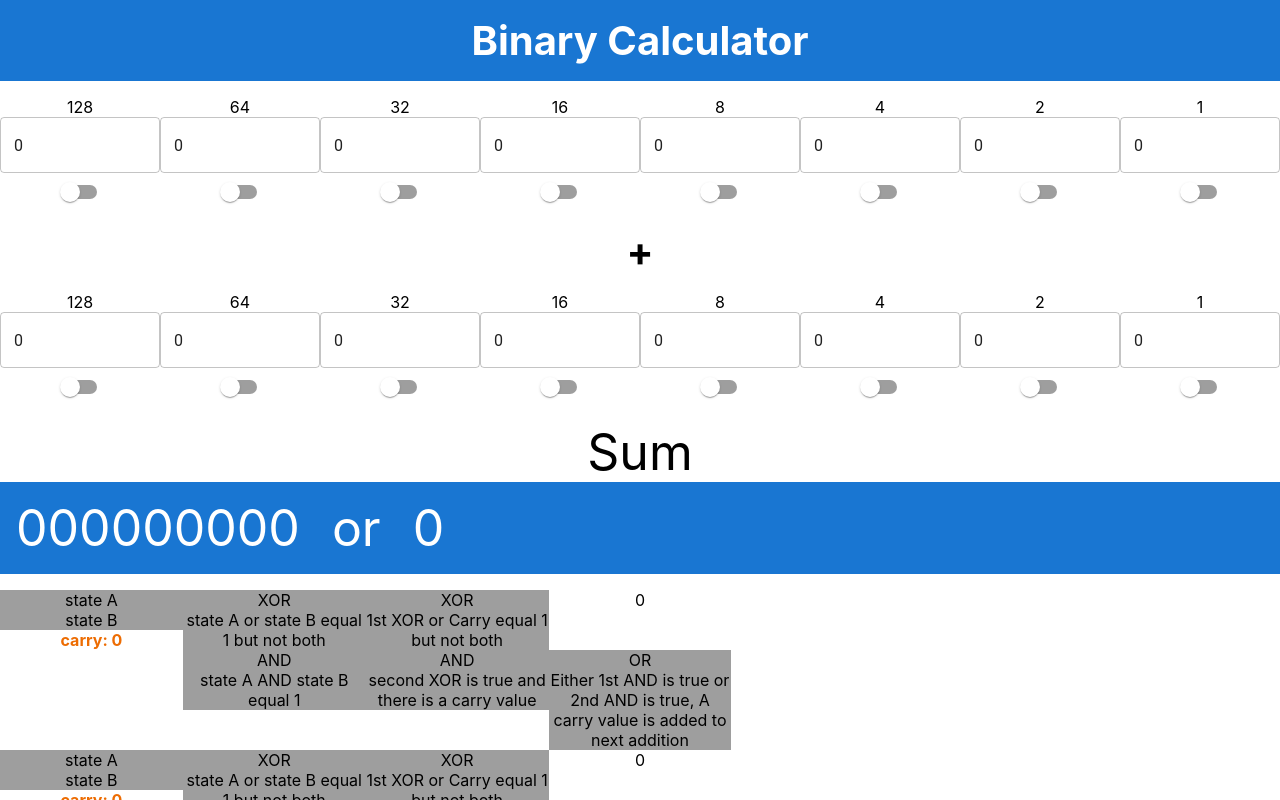
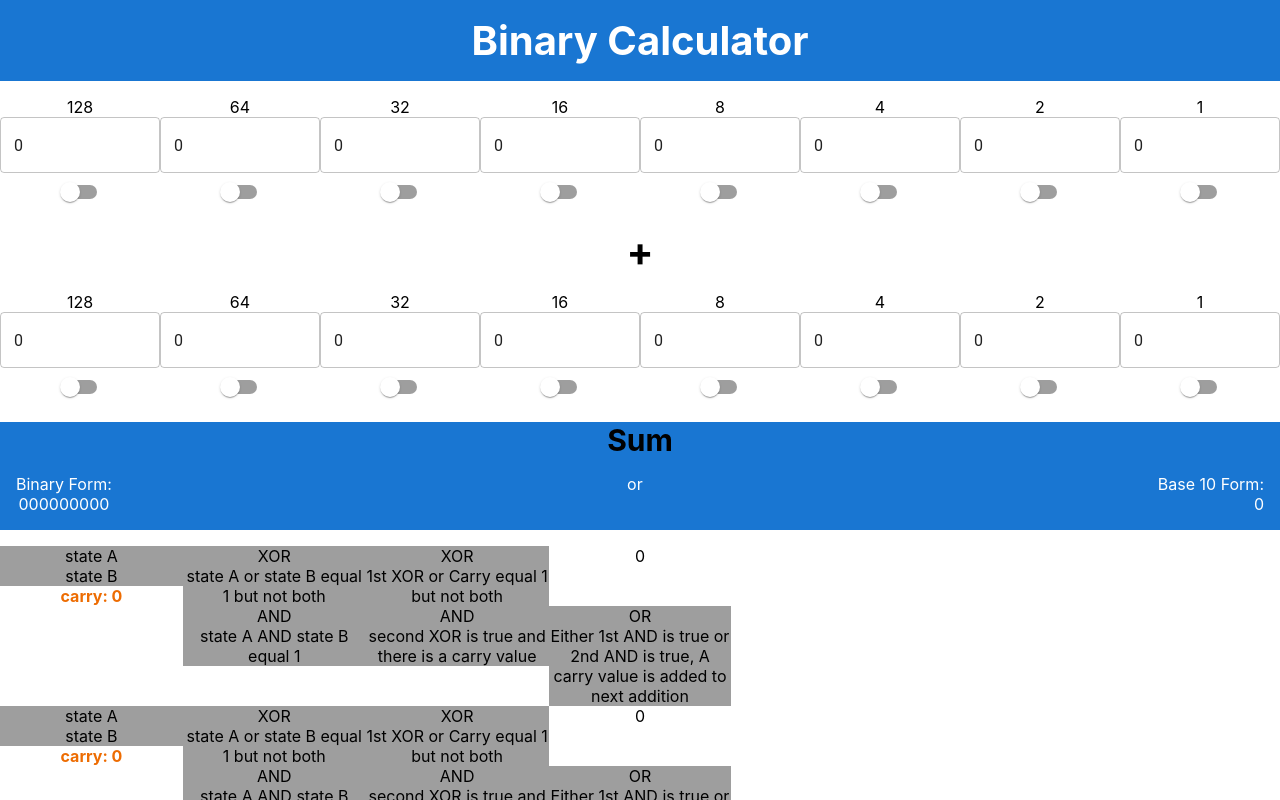
Before and after one commit to michael-williamson/binary_calculator, a React (Create React App) app: page / in a window 1280 px wide. Shown: the top 800 px of the page. Built offline with nearby package versions, Linux system fonts and the light colour scheme.

Commit message:
added some styling

```diff
--- a/package.json
+++ b/package.json
@@ -6,6 +6,7 @@
     "@emotion/react": "^11.5.0",
     "@emotion/styled": "^11.3.0",
     "@mui/material": "^5.0.4",
+    "@mui/styles": "^5.0.2",
     "@testing-library/jest-dom": "^5.14.1",
     "@testing-library/react": "^11.2.7",
     "@testing-library/user-event": "^12.8.3",
--- a/src/components/binaryInputComponents/BinaryContainer.js
+++ b/src/components/binaryInputComponents/BinaryContainer.js
@@ -35,7 +35,7 @@ export const BinaryContainer = (props) => {
   const { binaryStateObject, setBinaryStateObject } = props;
 
   return (
-    <Grid container item>
+    <Grid container item style={{ overflow: "scroll" }}>
       <Box mb={2} display="flex">
         {outPutInputBinary(
           binaryStateObject,
--- a/src/components/resultComponents/BinarySum.js
+++ b/src/components/resultComponents/BinarySum.js
@@ -19,12 +19,18 @@ export const BinarySum = (props) => {
       display="flex"
       py={2}
       px={2}
-      bgcolor="secondary.main"
+      justifyContent="space-between"
       color="primary.main"
     >
-      <Box>{binaryString}</Box>
+      <Box>
+        <Box>Binary Form:</Box>
+        <Box>{binaryString}</Box>
+      </Box>
       <Box px={4}>or</Box>
-      <Box textAlign="right">{parseInt(binaryString, 2).toString()}</Box>
+      <Box>
+        <Box>Base 10 Form:</Box>
+        <Box textAlign="right">{parseInt(binaryString, 2).toString()}</Box>
+      </Box>
     </Box>
   );
 };
--- a/src/components/resultComponents/Sum.js
+++ b/src/components/resultComponents/Sum.js
@@ -5,8 +5,10 @@ import { Box } from "@mui/system";
 export const Sum = (props) => {
   const { binaryStateObject } = props;
   return (
-    <Box fontSize={50} my={2}>
-      Sum
+    <Box my={2} bgcolor="secondary.main">
+      <Box fontSize={30} fontWeight="bold">
+        Sum
+      </Box>
       <BinarySum binaryStateObject={binaryStateObject} />
     </Box>
   );
```
Also changed, not shown: 1 other file (tests, documents, lock files or other folders).
